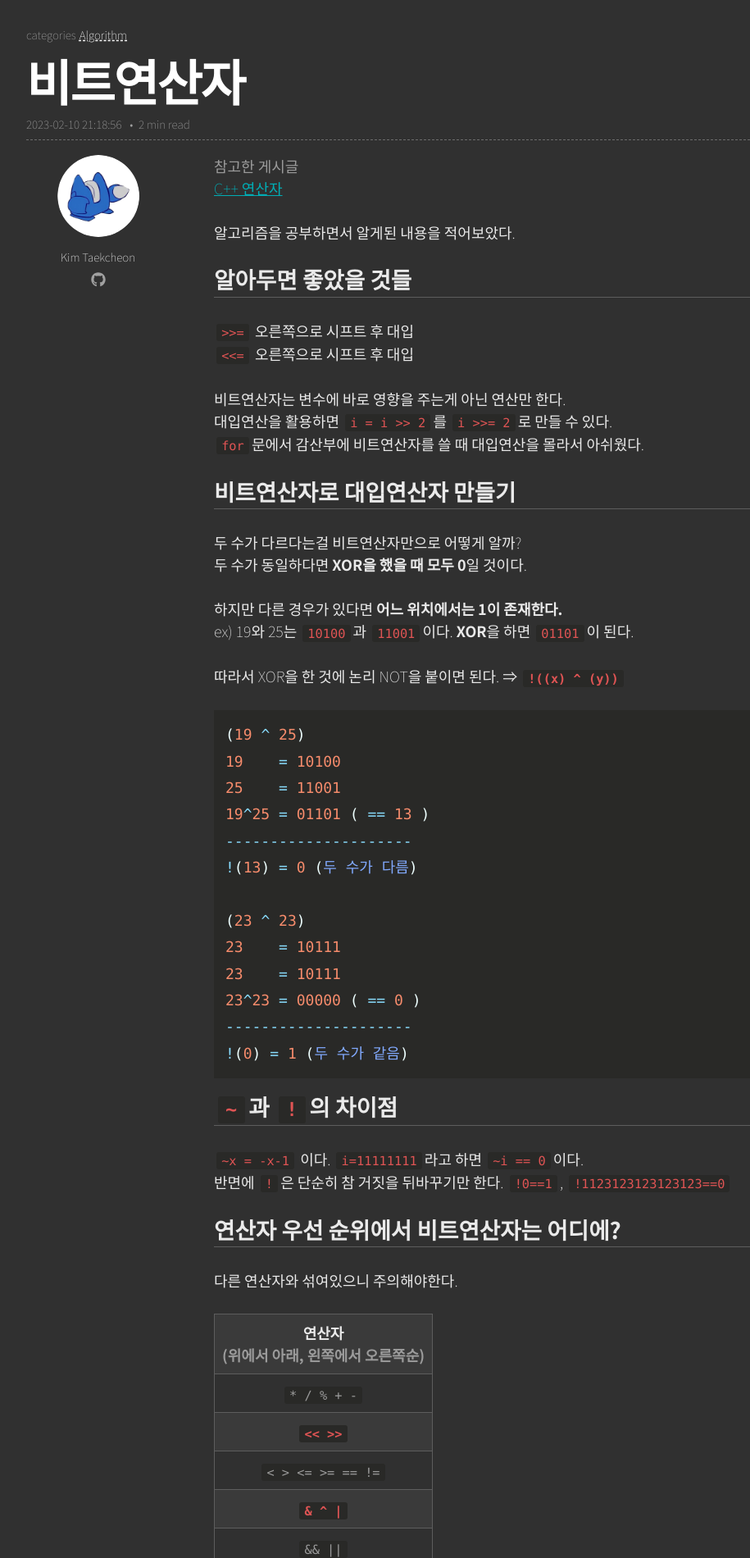
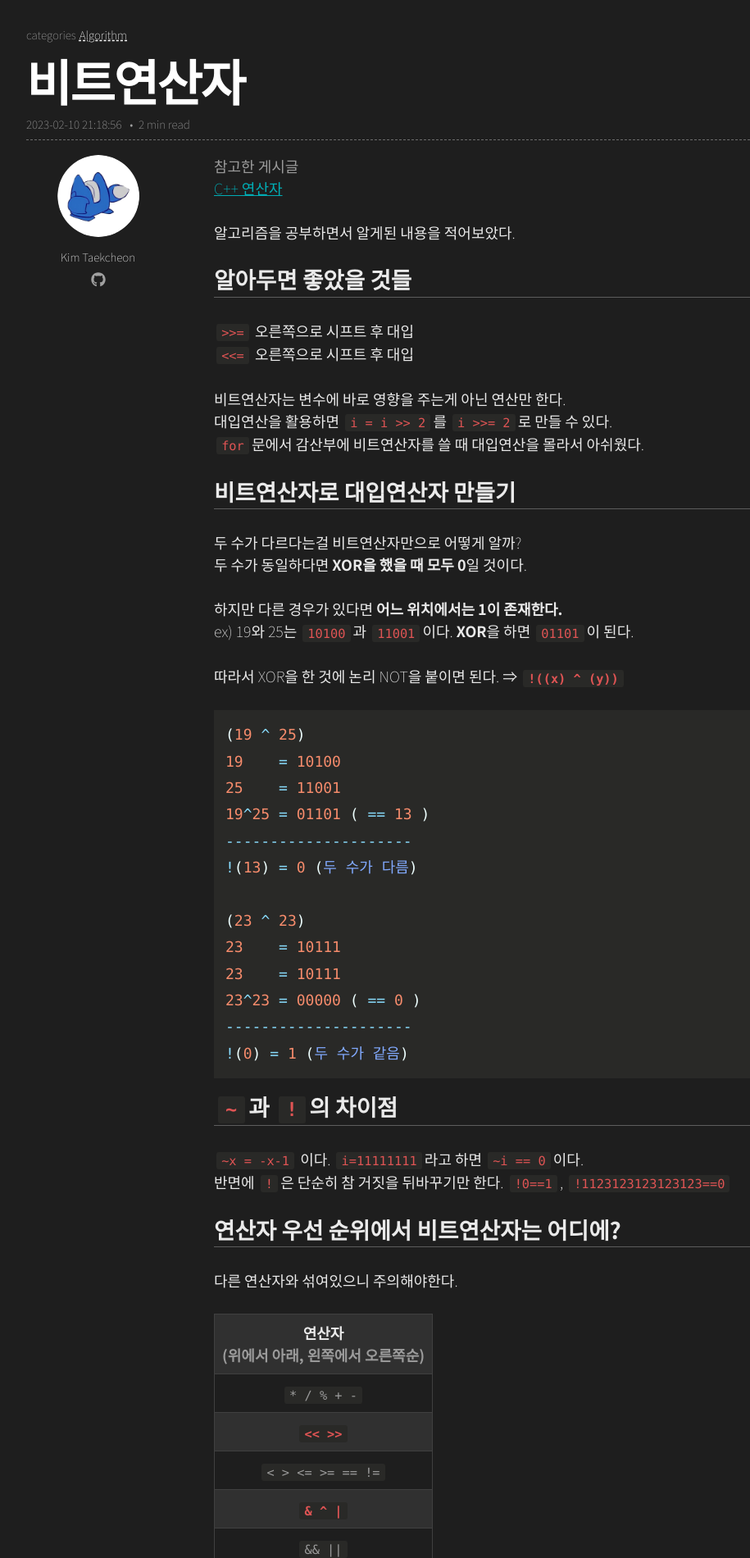
Before and after one commit to 10cheon00/-deprecated-10cheon00.github.io, a Jekyll site: the page built from _posts/2023-02-08-비트연산자.md, in a window 1280 px wide. Shown: the part 429-2329 px from the top of the page at 82% size, without its empty margins (114-1029 px from the left). Built offline with Jekyll 4.4.1, drawn with Linux system fonts in a browser that asks for light colours; nearby versions of some CDN libraries.

Commit message:
feat: modify theme color
corresponding that, table color also changed.

```diff
--- a/_sass/custom/_page-table.scss
+++ b/_sass/custom/_page-table.scss
@@ -2,16 +2,16 @@ table {
   width: auto;
 
   th {
-    background-color: #3a3a3a;
+    background-color: #303030;
   }
 
   th,
   td {
     width: auto;
     min-width: 150px;
-    border: 1px solid #5d5d5d;
+    border: 1px solid #404040;
   }
   tr:nth-child(even) {
-    background-color: #3a3a3a;
+    background-color: #303030;
   }
 }
--- a/assets/css/skins/dark.scss
+++ b/assets/css/skins/dark.scss
@@ -13,7 +13,7 @@ $text-color: #eaeaea !default;
 $accent-color: #00adb5 !default;
 $nav-color: #aeaeae !default;
 // $background-color: #252a34 !default;
-$background-color: #303030 !default;
+$background-color: #1e1e1e !default;
 // $nav-background-color: mix(#000, $background-color, 30%) !default;
 $nav-background-color: mix(#000, $background-color, 50%) !default;
 $code-background-color: mix(#000, $background-color, 15%) !default;
```
